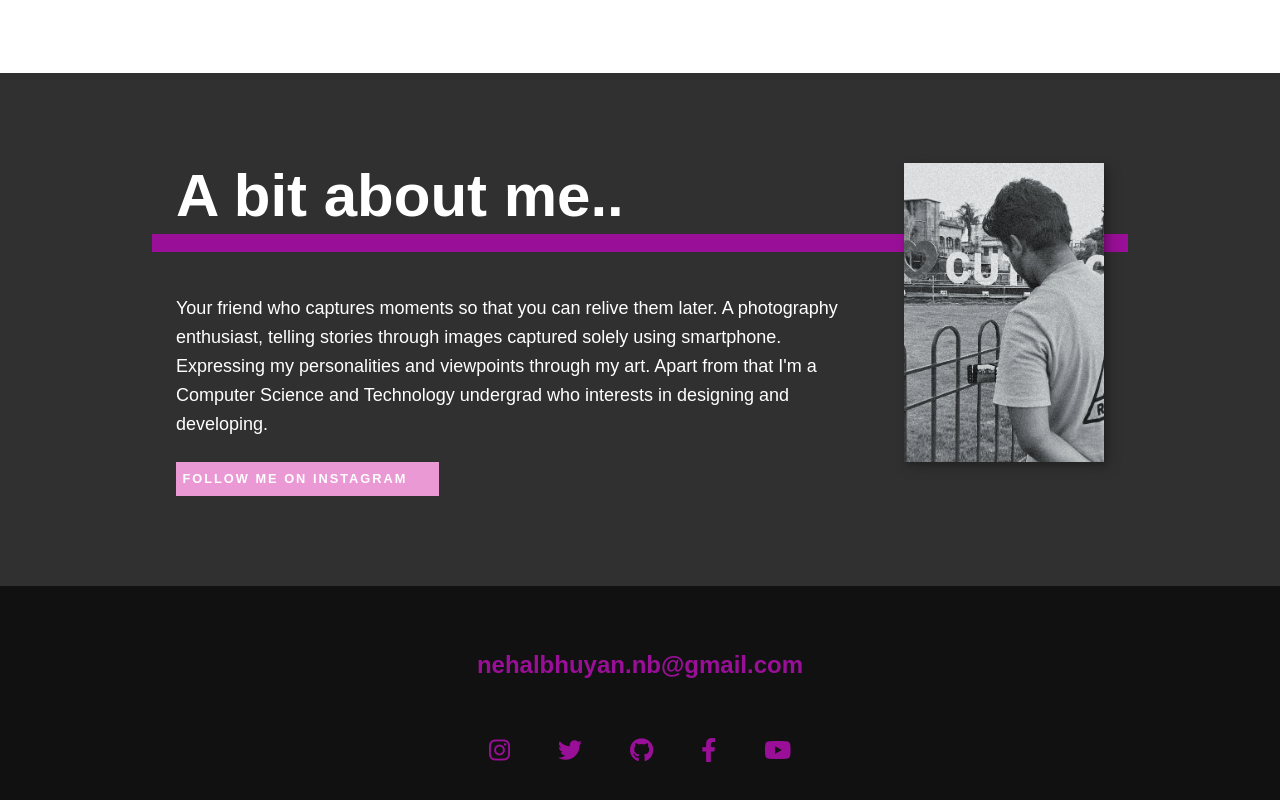
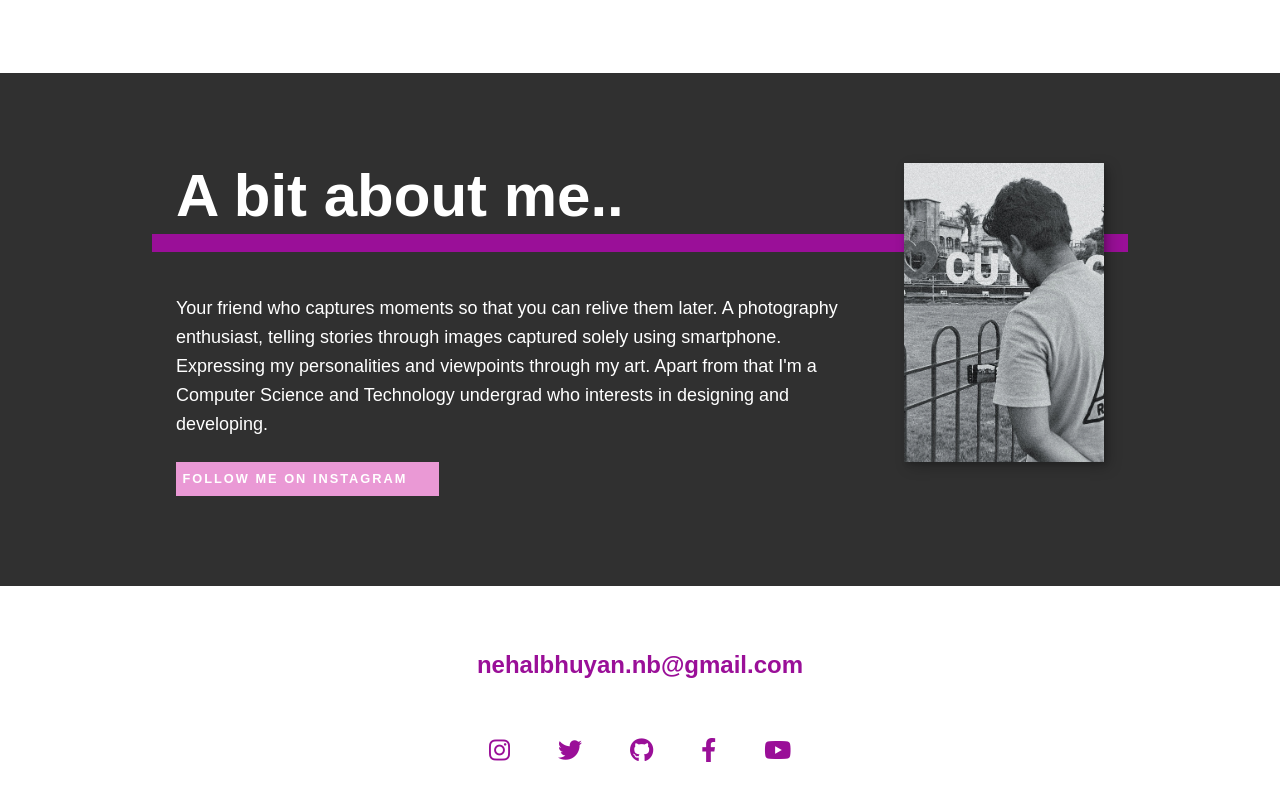
Before and after one commit to nehal-03/photography-portfolio, a plain HTML site: page index.html in a window 1280 px wide. Shown: the part 1802-2602 px from the top of the page. Drawn offline with nearby package versions, Linux system fonts and the light colour scheme.

Commit message:
Update style.css

```diff
--- a/style.css
+++ b/style.css
@@ -411,7 +411,7 @@ header {
 /*      FOOTER          */
 
 .footer {
-  background: #111;
+  background: #fff;
   color: var(--clr-accent);
   text-align: center;
   padding: 2.5em 0;
```
